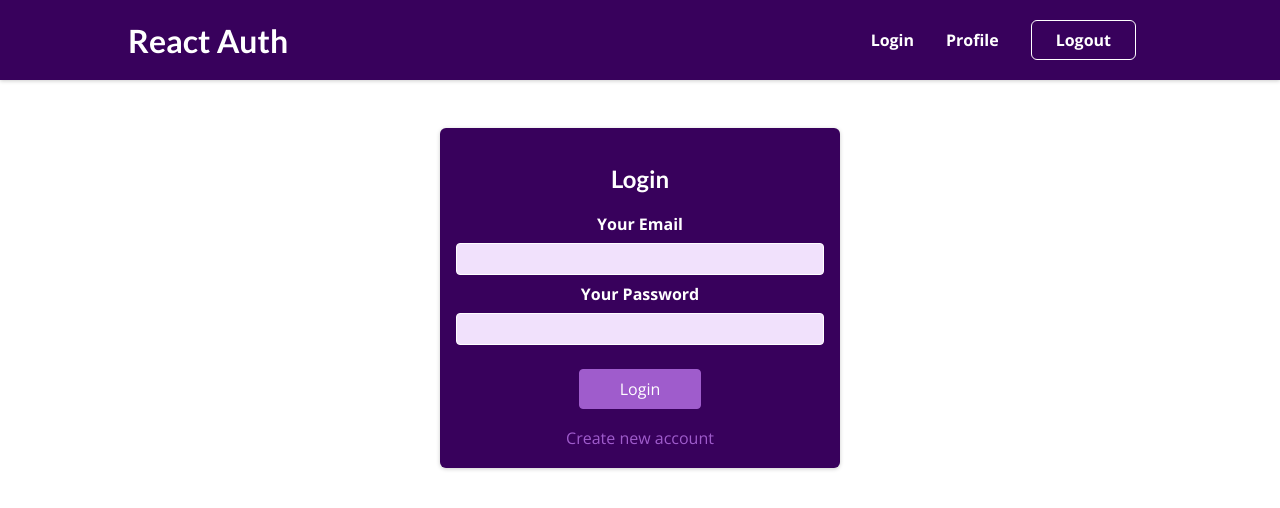
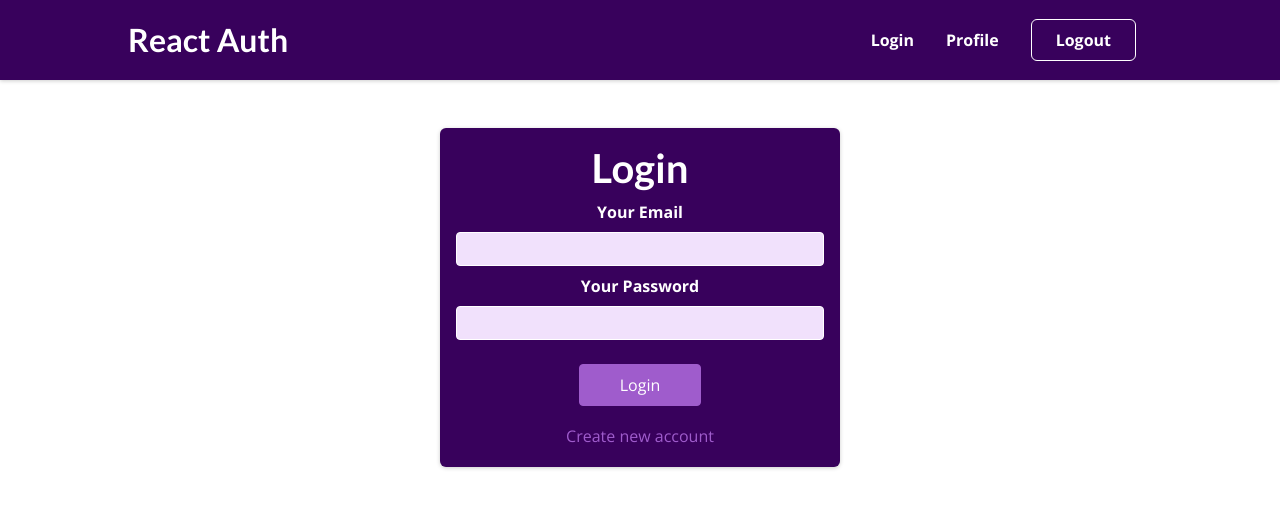
Before and after one commit to 4hmedhabib/React-Authentication, a React (Create React App) app: page /auth in a window 1280 px wide. Shown: the top 508 px of the page. Built offline with nearby package versions, Linux system fonts and the light colour scheme.

Commit message:
added some files

```diff
--- a/public/index.html
+++ b/public/index.html
@@ -24,6 +24,7 @@
       work correctly both with client-side routing and a non-root public URL.
       Learn how to configure a non-root public URL by running `npm run build`.
     -->
+    <link rel="stylesheet" href="https://stackpath.bootstrapcdn.com/bootstrap/4.4.1/css/bootstrap.min.css" integrity="sha384-Vkoo8x4CGsO3+Hhxv8T/Q5PaXtkKtu6ug5TOeNV6gBiFeWPGFN9MuhOf23Q9Ifjh" crossorigin="anonymous">
     <title>React App</title>
   </head>
   <body>
--- a/src/components/Auth/AuthForm.js
+++ b/src/components/Auth/AuthForm.js
@@ -4,6 +4,7 @@ import classes from './AuthForm.module.css';
 
 const AuthForm = () => {
 	const [ isLogin, setIsLogin ] = useState(true);
+	const [ isLoading, setIsLoading ] = useState(false);
 
 	const emailInput = useRef();
 	const passwordInput = useRef();
@@ -12,12 +13,14 @@ const AuthForm = () => {
 		setIsLogin((prevState) => !prevState);
 	};
 
+	console.log(isLoading);
+
 	const submitFormHandler = (e) => {
 		e.preventDefault();
 
 		const enteredEmail = emailInput.current.value;
 		const enteredPassword = passwordInput.current.value;
-
+		setIsLoading(true);
 		if (isLogin) {
 			// ...
 		} else {
@@ -36,6 +39,8 @@ const AuthForm = () => {
 				}
 			)
 				.then((res) => {
+					setIsLoading(false);
+					console.log('running');
 					if (res.ok) {
 						// ...
 					} else {
@@ -67,7 +72,21 @@ const AuthForm = () => {
 					<input type="password" id="password" required ref={passwordInput} />
 				</div>
 				<div className={classes.actions}>
-					<button>{isLogin ? 'Login' : 'Create Account'}</button>
+					<button
+						type="submit"
+						disabled={isLoading}
+						className="d-flex justify-content-around align-items-center"
+					>
+						{isLogin ? 'Login' : 'Create Account'}
+						{isLoading ? (
+							<div className="spinner-border spinner-border-sm m-1" role="status">
+								<span className="sr-only">Loading...</span>
+							</div>
+						) : (
+							''
+						)}
+					</button>
+
 					<button type="button" className={classes.toggle} onClick={switchAuthModeHandler}>
 						{isLogin ? 'Create new account' : 'Login with existing account'}
 					</button>
--- a/src/components/Auth/AuthForm.module.css
+++ b/src/components/Auth/AuthForm.module.css
@@ -70,3 +70,11 @@
   background-color: transparent;
   color: #ae82cc;
 }
+
+button:disabled,
+button:disabled:hover {
+  cursor: not-allowed;
+  background-color: #dbdbdb;
+  color: #38015c;
+  border: 0;
+}
```
Also changed, not shown: 1 other file (tests, documents, lock files or other folders).
